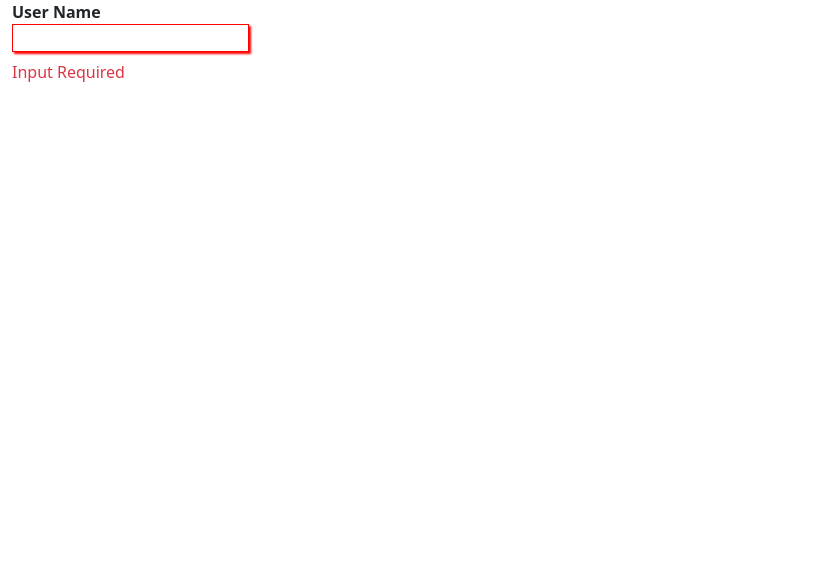
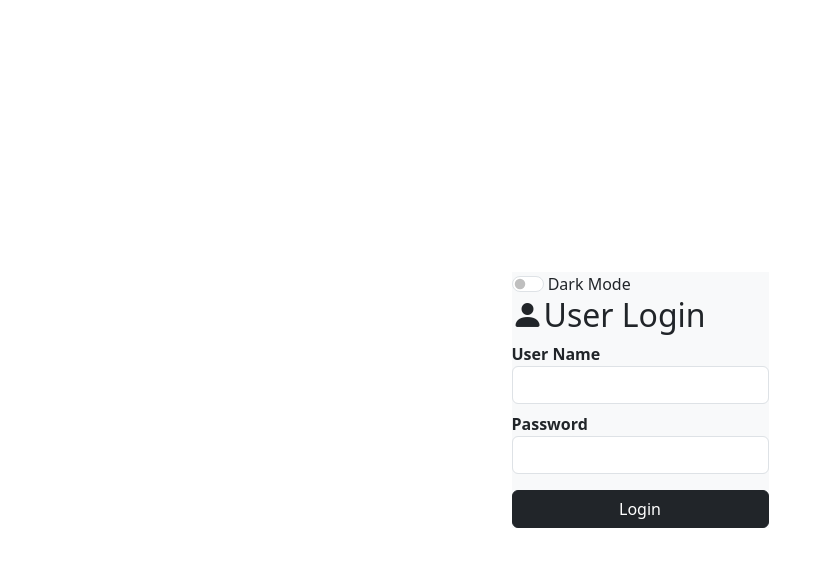
Before and after one commit to anurg/JS, a React (Create React App) app in the folder react-projects/shopping-react/: page / in a window 1280 px wide. Shown: the top 566 px of the page, without its empty margins (0-820 px from the left). Built offline with nearby package versions, Linux system fonts and the light colour scheme.

Commit message:
Style Binding & Class Binding Demo.

```diff
--- a/react-projects/shopping-react/src/components/style-demo/style-demo.jsx
+++ b/react-projects/shopping-react/src/components/style-demo/style-demo.jsx
@@ -25,27 +25,64 @@ import "./style-demo.css"
 // }
 
 // CLass binding Example
-export function StyleDemo() {
-    const [nameError, setNameError] = useState('invalid-style');
-    const [required, setRequired] = useState('d-block text-danger')
-    function handleNameError(e) {
-        if (e.target.value ==='') {
-           setNameError('invalid-style');
-           setRequired('d-block text-danger')
+// export function StyleDemo() {
+//     const [nameError, setNameError] = useState('invalid-style');
+//     const [required, setRequired] = useState('d-block text-danger')
+//     function handleNameError(e) {
+//         if (e.target.value ==='') {
+//            setNameError('invalid-style');
+//            setRequired('d-block text-danger')
+//         } else {
+//             setNameError('valid-style');
+//             setRequired('d-none')
+//         }
+//     }
+//     return (
+//         <div className="container-fluid">
+//             <dl>
+//                 <dt>User Name</dt>
+//                 <dd><input type="text" className={nameError} onChange={handleNameError}/></dd>
+//                 <dd className={required}>Input Required</dd>
+//             </dl>
+//         </div>
+//     );
+// }
+
+// Style Binding Another example.
+
+
+
+export function StyleDemo(){
+
+
+    const [theme, setTheme] = useState('bg-light text-dark');
+    const [btnStyle, setBtnStyle] = useState('btn btn-dark w-100');
+
+    function ThemeChange(e){
+        if(e.target.checked){
+            setTheme('bg-dark text-white');
+            setBtnStyle('btn btn-light w-100');
         } else {
-            setNameError('valid-style');
-            setRequired('d-none')
+            setTheme('bg-light text-dark');
+            setBtnStyle('btn btn-dark w-100');
         }
     }
-    return (
-        <div className="container-fluid">
-            <dl>
-                <dt>User Name</dt>
-                <dd><input type="text" className={nameError} onChange={handleNameError}/></dd>
-                <dd className={required}>Input Required</dd>
-            </dl>
+
+    return(
+        <div className="container-fluid d-flex justify-content-center align-items-center" style={{height:'100vh'}}>
+            <form className={theme}>
+                <div className="form-switch">
+                    <input type="checkbox" onChange={ThemeChange} className="form-check-input" /> <label className="form-check-label"> Dark Mode </label>
+                </div>
+                <h2 className="bi bi-person-fill">User Login</h2>
+                <dl>
+                    <dt>User Name</dt>
+                    <dd><input type="text" className="form-control" /></dd>
+                    <dt>Password</dt>
+                    <dd><input type="password" className="form-control" /></dd>
+                </dl>
+                <button className={btnStyle}>Login</button>
+            </form>
         </div>
-    );
+    )
 }
-
-// Style Binding Another example.
```
